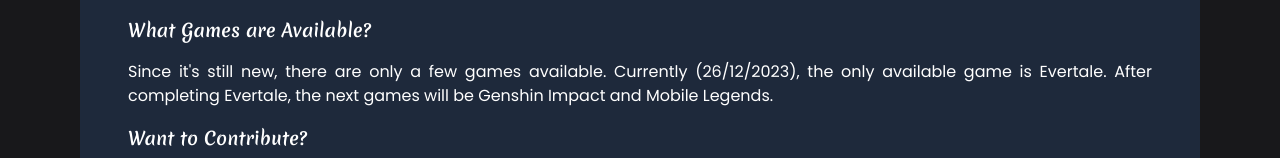
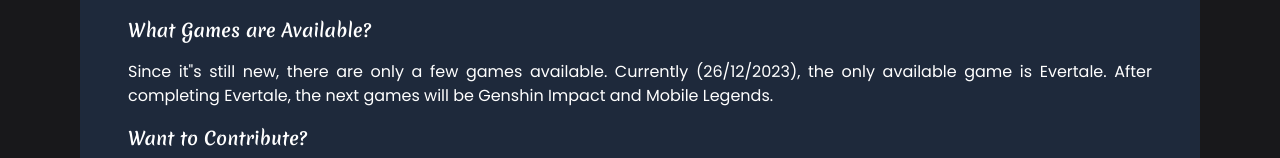
Before and after one commit to aqil2514/gamelingo-tools, a Next.js app: page /about in a window 1280 px wide. Both pictures are taken after a click on the label "EN". Shown: the part 468-626 px from the top of the page. Built offline with nearby package versions, Linux system fonts and the light colour scheme; no server answers; a web font is replaced by a local one.

Commit message:
little fix

```diff
--- a/app/(general)/about/EN.tsx
+++ b/app/(general)/about/EN.tsx
@@ -26,7 +26,7 @@
             </Link>
           </p>
           <h1 className="font-semibold text-lg font-merienda my-4">What Games are Available?</h1>
-          <p>Since it's still new, there are only a few games available. Currently (26/12/2023), the only available game is Evertale. After completing Evertale, the next games will be Genshin Impact and Mobile Legends.</p>
+          <p>Since it&quot;s still new, there are only a few games available. Currently (26/12/2023), the only available game is Evertale. After completing Evertale, the next games will be Genshin Impact and Mobile Legends.</p>
           <h1 className="font-semibold text-lg font-merienda my-4">Want to Contribute?</h1>
           <p>If you want to contribute, please contact the admin via email at clevergaming68@gmail.com</p>
           <h1 className="font-semibold text-lg font-merienda my-4 text-center">Thank you for reading ^_^. Enjoy exploring the site.</h1>
```
